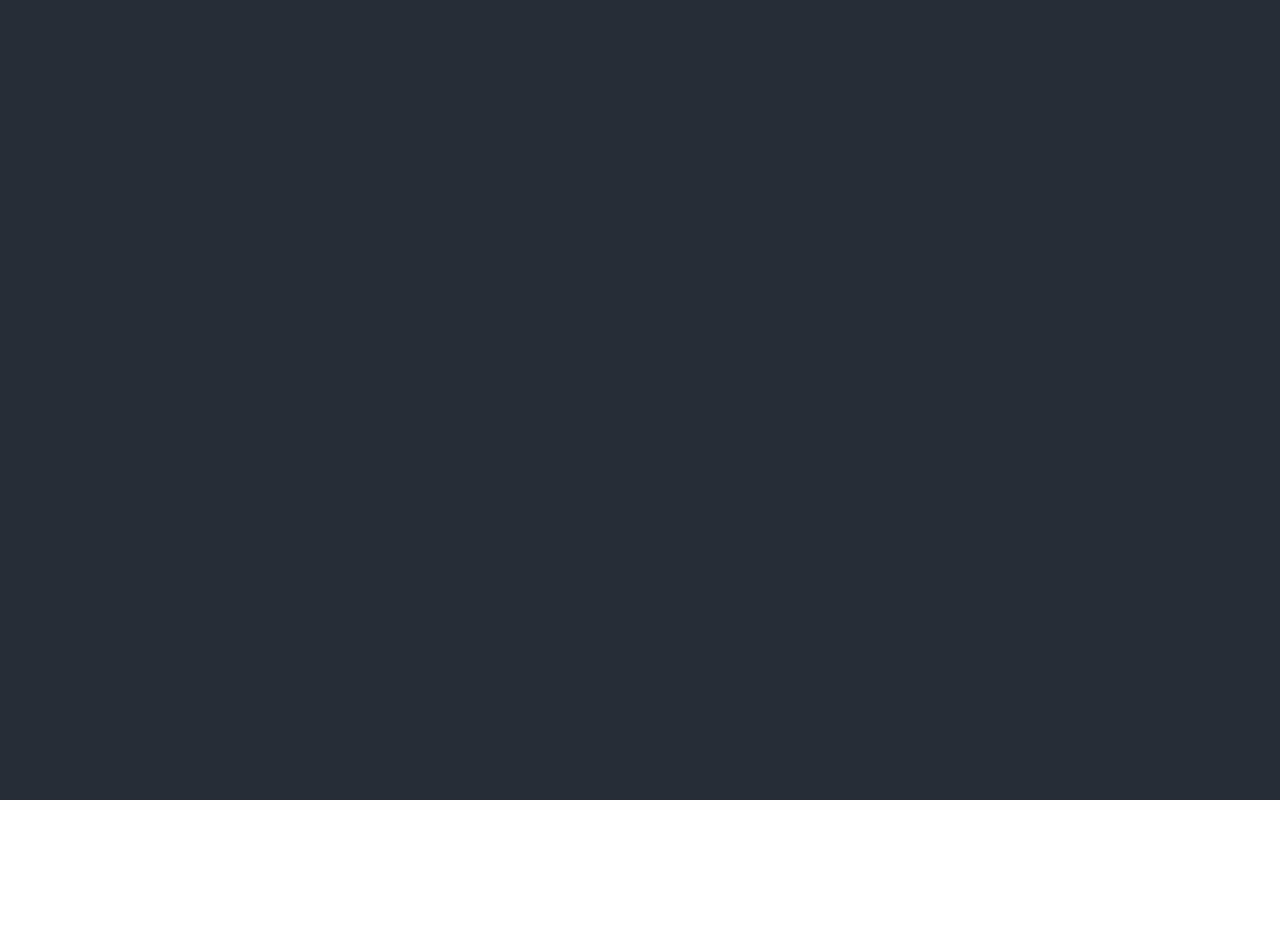
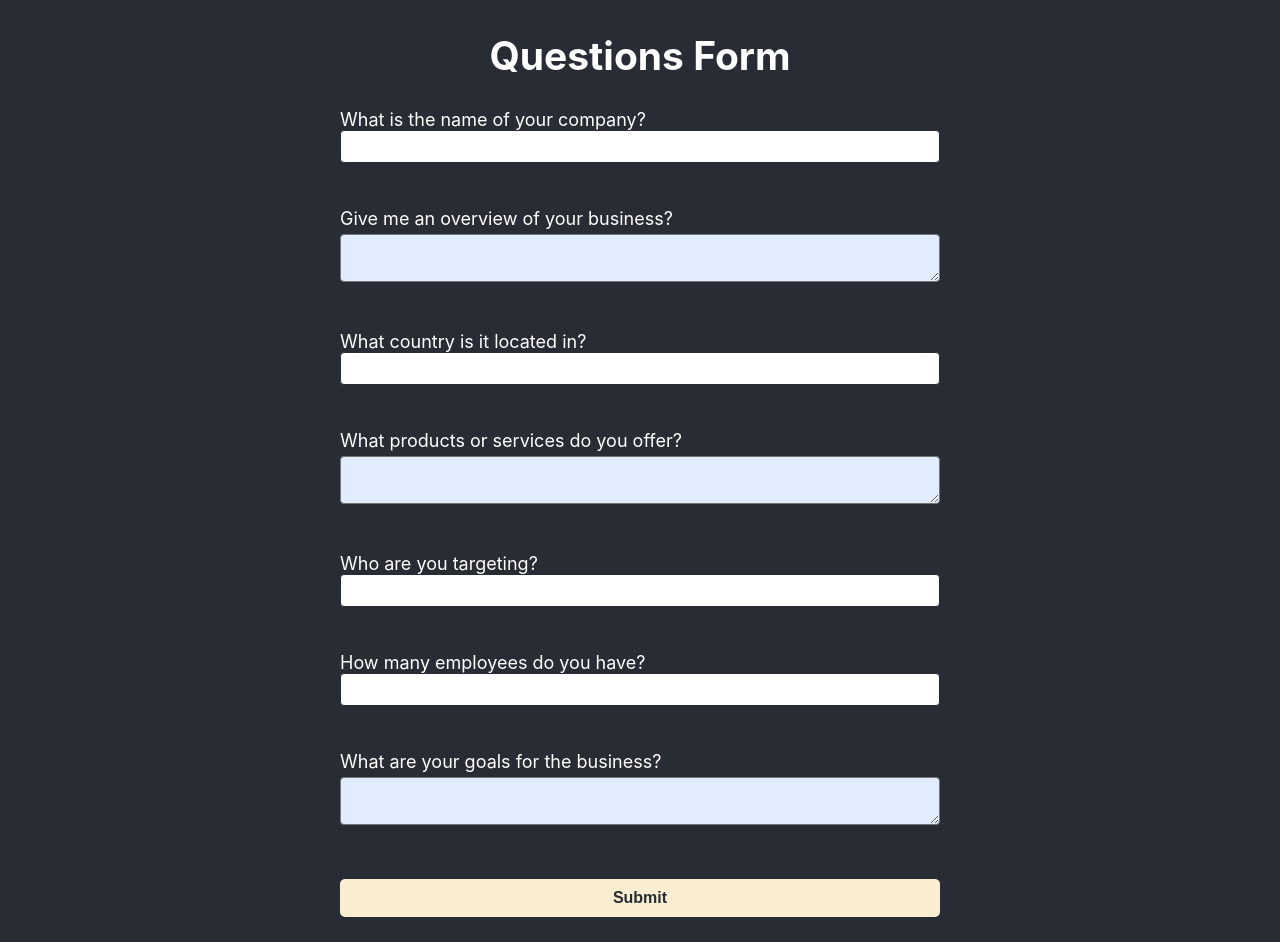
Before and after one commit to itissalma/Business-Plan-Frontend, a React (Create React App) app: page /questions in a window 1280 px wide. Before the commit this address had no page. Before the commit the page ends 800 px from the top, so only its background shows below. Built offline with nearby package versions, Linux system fonts and the light colour scheme.

Commit message:
new pages

```diff
--- a/src/App.js
+++ b/src/App.js
@@ -3,6 +3,8 @@ import { BrowserRouter as Router, Routes, Route } from 'react-router-dom';
 import LoginForm from './LoginForm/login';
 import Dashboard from './Dashboard/dashboard';
 import './App.css';
+import Questionnare from './Questionnaire/questions';
+import BusinessPlan from './BusinessPlan/document';
 
 function App() {
   return (
@@ -12,6 +14,8 @@ function App() {
           <Routes>
             <Route path="/login" element={<LoginForm />} />
             <Route path="/dashboard" element={<Dashboard />} />
+            <Route path="/questions" element={<Questionnare />} />
+            <Route path="/document" element={<BusinessPlan />} />
             <Route path="/" element={<LoginForm />} />
           </Routes>
         </header>
--- /dev/null
+++ b/src/BusinessPlan/document.css
@@ -0,0 +1,59 @@
+.business-plan-container {
+    width: 80%;
+  }
+
+  h2 {
+    text-align: center;
+    margin-bottom: 20px;
+  }
+
+  h3 {
+    display: flex;
+    align-items: center;
+    justify-content: space-between;
+    text-align: left;
+    font-size: 24px;
+    margin-bottom: 10px;
+  }
+
+  textarea {
+    width: 100%;
+    background-color: #e2ecff;
+    border-radius: 4px;
+    margin-top: 5px; /* Adjust as needed */
+  }
+
+  .checkbox-container {
+    margin-right: 10px; /* Adjust the margin as needed */
+  }
+  .business-plan-container .section-content input[type="checkbox"] {
+    width: 10% ;
+    height: 20px; /* Adjust as needed */
+  }
+
+  .business-plan-section {
+    margin-bottom: 20px;
+  }
+
+  .button2 {
+    width: 10%;
+  }
+
+  button {
+    background-color: #faeed1;
+    color: #282c34;
+    padding: 10px 15px;
+    border: none;
+    border-radius: 5px;
+    cursor: pointer;
+  }
+
+  button:hover {
+    background-color: #ffe099;
+  }
+
+  /* Style for the checkbox and label */
+  .section-content {
+    display: flex;
+    align-items: center;
+  }
--- /dev/null
+++ b/src/BusinessPlan/document.js
@@ -0,0 +1,87 @@
+import React, { useState, useEffect } from 'react';
+import axios from 'axios';
+import './document.css'; // Import your CSS file
+
+const BusinessPlan = () => {
+  const [sections, setSections] = useState({
+    'Executive Summary': '',
+    'Business Description': '',
+    'Mission Statement': '',
+    'Market Analysis': '',
+    'Products or Services': '',
+    'Marketing Plan': '',
+  });
+
+  useEffect(() => {
+    // Fetch initial data for all sections when the component mounts
+    fetchBusinessPlanData();
+  }, []);
+
+  const fetchBusinessPlanData = async () => {
+    try {
+      // Make a GET request to your API endpoint to get data for all sections
+      const response = await axios.get('http://localhost:8080/business-plan');
+
+      // Update the sections with the retrieved data
+      setSections(response.data);
+    } catch (error) {
+      console.error('Error fetching business plan data:', error.message);
+    }
+  };
+
+  const handleSectionChange = (section, content) => {
+    setSections((prevSections) => ({
+      ...prevSections,
+      [section]: content,
+    }));
+  };
+
+  const handleSubmit = async () => {
+    try {
+      // Send the sections data to your backend or perform any desired action
+      await axios.post('http://localhost:8080/business-plan', sections);
+
+      // Handle the response or perform any further action
+      console.log('Business plan data submitted successfully!');
+    } catch (error) {
+      console.error('Error submitting business plan:', error.message);
+    }
+  };
+
+  const handleExpandClick = (section) => {
+    // Implement logic to expand or do something with the section
+    console.log(`Expand button clicked for ${section}`);
+  };
+
+  return (
+    <div className="business-plan-container">
+      <h2>Business Plan</h2>
+
+      {Object.entries(sections).map(([section, content]) => (
+        <div key={section} className="business-plan-section">
+          <div className="section-header">
+            <h3>
+              {section}
+              <button type="button" className='button2' onClick={() => handleExpandClick(section)}>
+                Expand
+              </button>
+            </h3>
+          </div>
+          <div className="section-content">
+            <input type="checkbox" id={`${section}-checkbox`} />
+            <textarea
+              value={content}
+              onChange={(e) => handleSectionChange(section, e.target.value)}
+            />
+          </div>
+        </div>
+      ))}
+
+      <button type="button" onClick={handleSubmit}>
+        Save Business Plan
+      </button>
+    </div>
+  );
+};
+
+export default BusinessPlan;
--- a/src/Dashboard/dashboard.js
+++ b/src/Dashboard/dashboard.js
@@ -29,7 +29,7 @@ const Dashboard = () => {
 
       <div className="document-list">
         {/* Add the new document card with the same styling */}
-        <Link to="/editor" className="no-decoration">
+        <Link to="/questions" className="no-decoration">
           <div className="document-card new-document-card">
             <span className="add-icon">+</span>
           </div>
--- a/src/LoginForm/login.css
+++ b/src/LoginForm/login.css
@@ -19,7 +19,7 @@
   button {
     margin-top: 16px;
     /* add cool styling to the button */
-    background-color: #FAEED1; /* Green */
+    background-color: #FAEED1;
     border: none;
     color: #282c34;
     padding: 10px 20px;
--- a/src/LoginForm/login.js
+++ b/src/LoginForm/login.js
@@ -13,10 +13,6 @@ const LoginForm = () => {
     console.log("Username: " + username);
 
     try {
-      const formData = new FormData();
-      formData.append('username', username);
-      formData.append('password', password);
-
       //send response as parameters and not body
       const response = await axios.post(`http://localhost:8080/login?username=${username}&password=${password}`, null, { withCredentials: true });
 
--- a/src/Questionnaire/questions.css
+++ b/src/Questionnaire/questions.css
@@ -0,0 +1,62 @@
+.question-form-container {
+    width: 600px;
+    margin: 0 auto;
+    box-sizing: border-box;
+  }
+
+  form {
+    display: grid;
+    gap: 15px;
+  }
+
+  label {
+    text-align: left;
+    width: 100%;
+    margin-bottom: 5px;
+  }
+
+  input,
+  textarea {
+    width: 100%;
+    padding: 8px;
+    margin-bottom: 15px;
+    box-sizing: border-box;
+  }
+
+  button {
+    width: 100%;
+    background-color: #FAEED1;
+    color: #282c34;
+    padding: 10px 15px;
+    border: none;
+    border-radius: 5px;
+    cursor: pointer;
+    margin-top: 15px;
+    margin-bottom: 25px;
+  }
+
+  button:hover {
+    background-color: #ffe099;
+  }
+
+  .error-popup {
+    position: fixed;
+    top: 50%;
+    left: 50%;
+    transform: translate(-50%, -50%);
+    padding: 20px;
+    background-color: #ffcccc;
+    border: 1px solid #ff0000;
+    box-shadow: 0 4px 8px rgba(0, 0, 0, 0.1);
+    text-align: center;
+  }
+
+  .error-popup p {
+    margin: 0;
+  }
+
+  .error-popup button {
+    margin-top: 10px;
+    padding: 5px 10px;
+    cursor: pointer;
+  }
--- a/src/Questionnaire/questions.js
+++ b/src/Questionnaire/questions.js
@@ -0,0 +1,105 @@
+import React, { useState } from 'react';
+import './questions.css'; // Import your CSS file
+import axios from 'axios';
+
+const Questionnare = () => {
+  const [formData, setFormData] = useState({
+    companyName: '',
+    businessOverview: '',
+    country: '',
+    productsServices: '',
+    targetAudience: '',
+    employeesCount: '',
+    businessGoals: '',
+  });
+  const [showError, setShowError] = useState(false);
+
+  const handleInputChange = (e) => {
+    const { name, value } = e.target;
+    setFormData({
+      ...formData,
+      [name]: value,
+    });
+  };
+
+  const handleSubmit = async (e) => {
+    e.preventDefault();
+    try {
+      // Check if any field is empty
+      if (Object.values(formData).some(value => value === '')) {
+        throw new Error('Please fill in all fields.');
+      }
+
+      const queryParams = new URLSearchParams(formData).toString();
+
+      // Make a GET request with the form data as URL parameters
+      const response = await axios.post(`http://localhost:8080/questions?${queryParams}`);
+
+      // Handle the response as needed
+      console.log('API response:', response.data);
+
+      if(response.status === 200){
+        window.location.href = '/document';
+      }
+
+    } catch (error) {
+      console.error('Error submitting form:', error.message);
+      setShowError(true);
+
+      // Handle the error, for example, display an error message to the user
+    }
+  };
+
+  return (
+    <div className="question-form-container">
+      <h2>Questions Form</h2>
+      <form onSubmit={handleSubmit}>
+        <label>
+          What is the name of your company?
+          <input type="text" name="companyName" value={formData.companyName} onChange={handleInputChange} />
+        </label>
+
+        <label>
+          Give me an overview of your business?
+          <textarea name="businessOverview" value={formData.businessOverview} onChange={handleInputChange} />
+        </label>
+
+        <label>
+          What country is it located in?
+          <input type="text" name="country" value={formData.country} onChange={handleInputChange} />
+        </label>
+
+        <label>
+          What products or services do you offer?
+          <textarea name="productsServices" value={formData.productsServices} onChange={handleInputChange} />
+        </label>
+
+        <label>
+          Who are you targeting?
+          <input type="text" name="targetAudience" value={formData.targetAudience} onChange={handleInputChange} />
+        </label>
+
+        <label>
+          How many employees do you have?
+          <input type="number" name="employeesCount" value={formData.employeesCount} onChange={handleInputChange} />
+        </label>
+
+        <label>
+          What are your goals for the business?
+          <textarea name="businessGoals" value={formData.businessGoals} onChange={handleInputChange} />
+        </label>
+
+        <button type="submit">Submit</button>
+      </form>
+
+      {showError && (
+        <div className="error-popup">
+          <p>Please fill in all fields.</p>
+          <button onClick={() => setShowError(false)}>Close</button>
+        </div>
+      )}
+    </div>
+  );
+};
+
+export default Questionnare;
```
